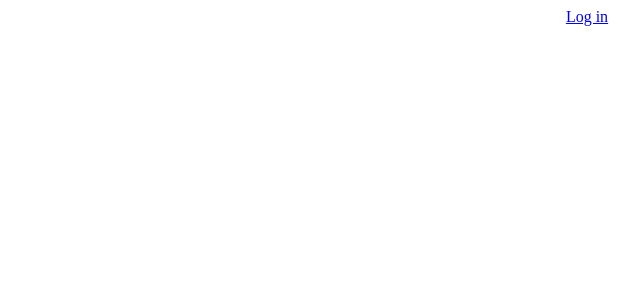
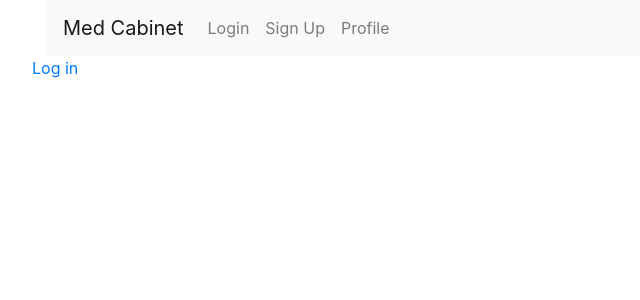
Before and after one commit to Build-Week-Med-Cabinet-5/front-end, a React (Create React App) app in the folder front-end-med-cabinet-5/: page / in a window 1280 px wide. Shown: the top 300 px of the page, without its empty margins (53-693 px from the left). Built offline with nearby package versions, Linux system fonts and the light colour scheme.

Commit message:
Setup the Navigation Bar with Profile, Log in and sign up

```diff
--- a/front-end-med-cabinet-5/package.json
+++ b/front-end-med-cabinet-5/package.json
@@ -12,7 +12,8 @@
     "react-dom": "^16.13.1",
     "react-scripts": "3.4.1",
     "reactstrap": "^8.4.1",
-    "yup": "^0.29.1"
+    "yup": "^0.29.1",
+    "react-router-dom": "^5.2.0"
   },
   "scripts": {
     "start": "react-scripts start",
@@ -36,6 +37,6 @@
     ]
   },
   "devDependencies": {
-    "react-router-dom": "^5.2.0"
+
   }
 }
--- a/front-end-med-cabinet-5/src/App.js
+++ b/front-end-med-cabinet-5/src/App.js
@@ -1,13 +1,14 @@
 import React from 'react';
-import {Route, Link} from 'react-router-dom';
-import './App.css';
+import { Route, Link } from 'react-router-dom';
 import UserCreation from './components/UserCreation';
 import Login from "./components/Login";
 import { Container } from "reactstrap";
+import NavBarComponent from "./components/NavBarComponent";
 
 function App() {
   return (
     <Container className="App">
+        <NavBarComponent />
       <Route exact path='/'>
         <Link to='/login'>Log in</Link>
       </Route>
--- /dev/null
+++ b/front-end-med-cabinet-5/src/components/NavBarComponent.js
@@ -0,0 +1,40 @@
+import React from "react";
+import { Link } from 'react-router-dom'
+import {
+    Navbar,
+    NavbarBrand,
+    Nav,
+    NavItem,
+} from 'reactstrap';
+import Col from "reactstrap/es/Col";
+
+const NavBarComponent = () => {
+    return(
+        <Col>
+            <Navbar color="light" light expand="md">
+                <NavbarBrand to="/login">
+                    Med Cabinet
+                </NavbarBrand>
+                <Nav className="mr-auto" navbar>
+                    <NavItem>
+                        <Link to="/login" className="nav-link">
+                            Login
+                        </Link>
+                    </NavItem>
+                    <NavItem>
+                        <Link to='/signup' className='nav-link'>
+                            Sign Up
+                        </Link>
+                    </NavItem>
+                    <NavItem>
+                        <Link to="/protected" className="nav-link">
+                            Profile
+                        </Link>
+                    </NavItem>
+                </Nav>
+            </Navbar>
+        </Col>
+    )
+}
+
+export default NavBarComponent;
--- a/front-end-med-cabinet-5/src/index.js
+++ b/front-end-med-cabinet-5/src/index.js
@@ -2,6 +2,7 @@ import React from 'react';
 import ReactDOM from 'react-dom';
 import {BrowserRouter as Router} from 'react-router-dom';
 import './index.css';
+import 'bootstrap/dist/css/bootstrap.min.css';
 import App from './App';
 import * as serviceWorker from './serviceWorker';
 
```
